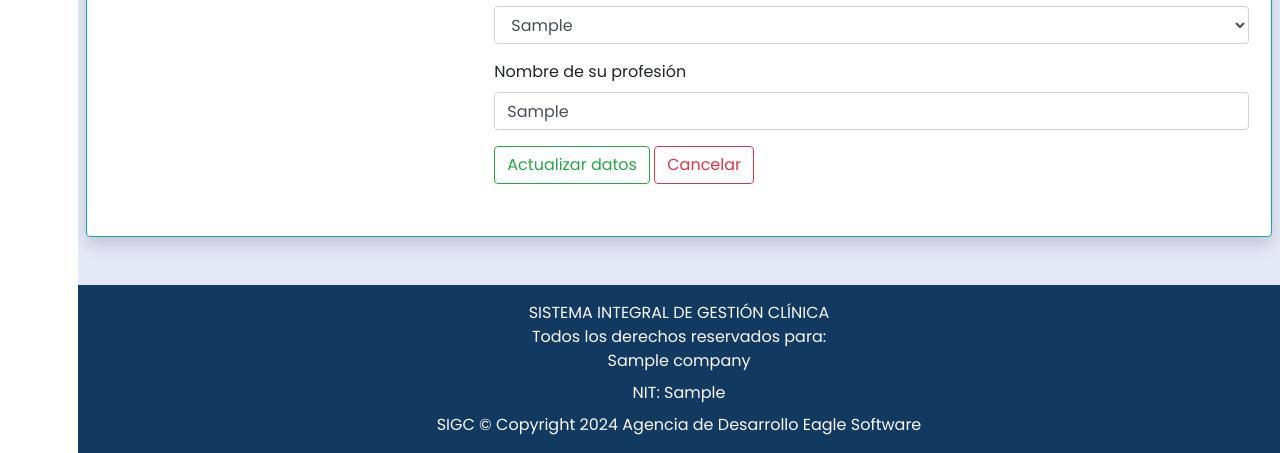
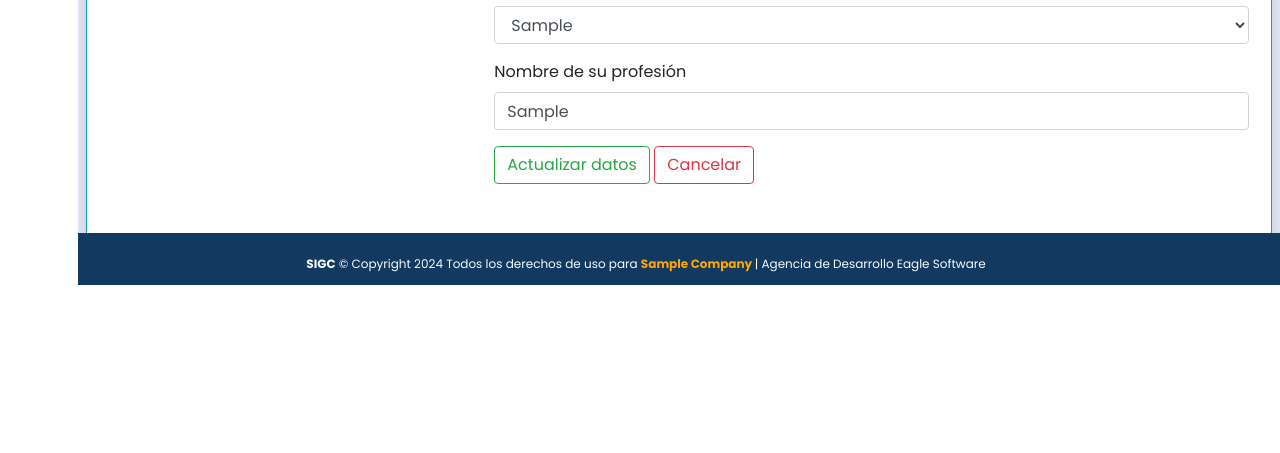
Before and after one commit to softwarejhond/SIGCCLINIC, a PHP site: page /perfil.php in a window 1280 px wide. Shown: the part 1202-1655 px from the top of the page. After the commit the page ends 1487 px from the top, so only its background shows below. Run offline with PHP 8.4, Linux system fonts and the light colour scheme; the visitor is signed in with stand-in values (Sample User, id 1); tables that the repository leaves empty or names only in its code hold one stand-in row (values such as "Sample post"); some libraries are stand-ins or nearby versions.

Commit message:
new functions

```diff
--- a/footer.php
+++ b/footer.php
@@ -1,32 +1,57 @@
 <!-- Footer -->
-<footer class="text-center text-lg-start text-light footer">
+<style>
+footer {
+    position: absolute; /* Cambiado a position: absolute */
+    bottom: 0;
+    left: 0;
+    right: 0;
+    background-color: #333;
+    color: white;
+    text-align: center;
+    font-size: 12px;
+    width: 100%; /* Añadido para ocupar todo el ancho */
+}
+
+.empresa {
+    text-transform: capitalize;
+    color: orange;
+}
+
+.redes {
+    float: right;
+    font-size: 16px;
+    padding-right: 10px;
+}
+
+.linkFooter {
+    text-decoration: none;
+    color: white;
+}
+
+.linkFooter:hover {
+    color: orange;
+}
+</style>
+
+<footer class="text-center text-lg-start text-light" style="color: #ffffff; background: #123960;">
     <!-- Copyright -->
-    <div class="text-center p-3" >
-        SISTEMA INTEGRAL DE GESTIÓN CLÍNICA <br>
-        Todos los derechos reservados para:<br>
+    <div class="text-center p-1">
         <?php
-
-                              $queryCompany = mysqli_query($con,"SELECT nombre,nit FROM company");
-                              while ($empresaLog = mysqli_fetch_array($queryCompany)) {
-                               echo '<label  class="card-text">'.$empresaLog['nombre'].'</label>';
-                               echo '<br>';
-                               echo '<label  class="card-text">NIT: '.$empresaLog['nit'].'</label>';
-                               }
-                               ?>
+        $queryCompany = mysqli_query($con, "SELECT nombre,nit FROM company");
+        while ($empresaLog = mysqli_fetch_array($queryCompany)) {
+            $empresa = $empresaLog['nombre'] . '</label>';
+        }
+        ?>
         <br>
-        SIGC &copy; Copyright <?php echo date("Y");?>
+        <b>SIGC</b> &copy; Copyright <?php echo date("Y");?> Todos los derechos de uso para
+        <label class="empresa"><b><?php echo $empresa?> </b></label>|
         <a class="text-light" href="https://agenciaeaglesoftware.com/">Agencia de Desarrollo Eagle Software</a>
+        <a href="https://www.linkedin.com/company/89372098/admin/feed/posts/" target="_blank" class="linkFooter" title="Linkedin"><i class="fa-brands fa-linkedin redes"></i></a>
+        <a href="https://www.instagram.com/eaglesoftwares/" target="_blank" class="linkFooter" title="Instagram"><i class="fa-brands fa-instagram redes"></i></a>
+        <a href="https://www.facebook.com/eaglesoftwares/" target="_blank" class="linkFooter" title="Facebook"><i class="fa-brands fa-facebook redes"></i></a>
     </div>
     <!-- Copyright -->
 </footer>
-<!-- Footer -->
-</footer>
-</nav>
-<style>
-    .footer {
-    color: #fff;
-    background-color: #123960;
 
-}
-</style>
 <script src="https://stackpath.bootstrapcdn.com/bootstrap/4.3.1/js/bootstrap.min.js"></script>
+<script src="https://unpkg.com/isotope-layout@3/dist/isotope.pkgd.min.js"></script>
```
Also changed, not shown: add_paciente.php (+6 -5 lines), updateSMTP.php (added, +193 -0 lines).
